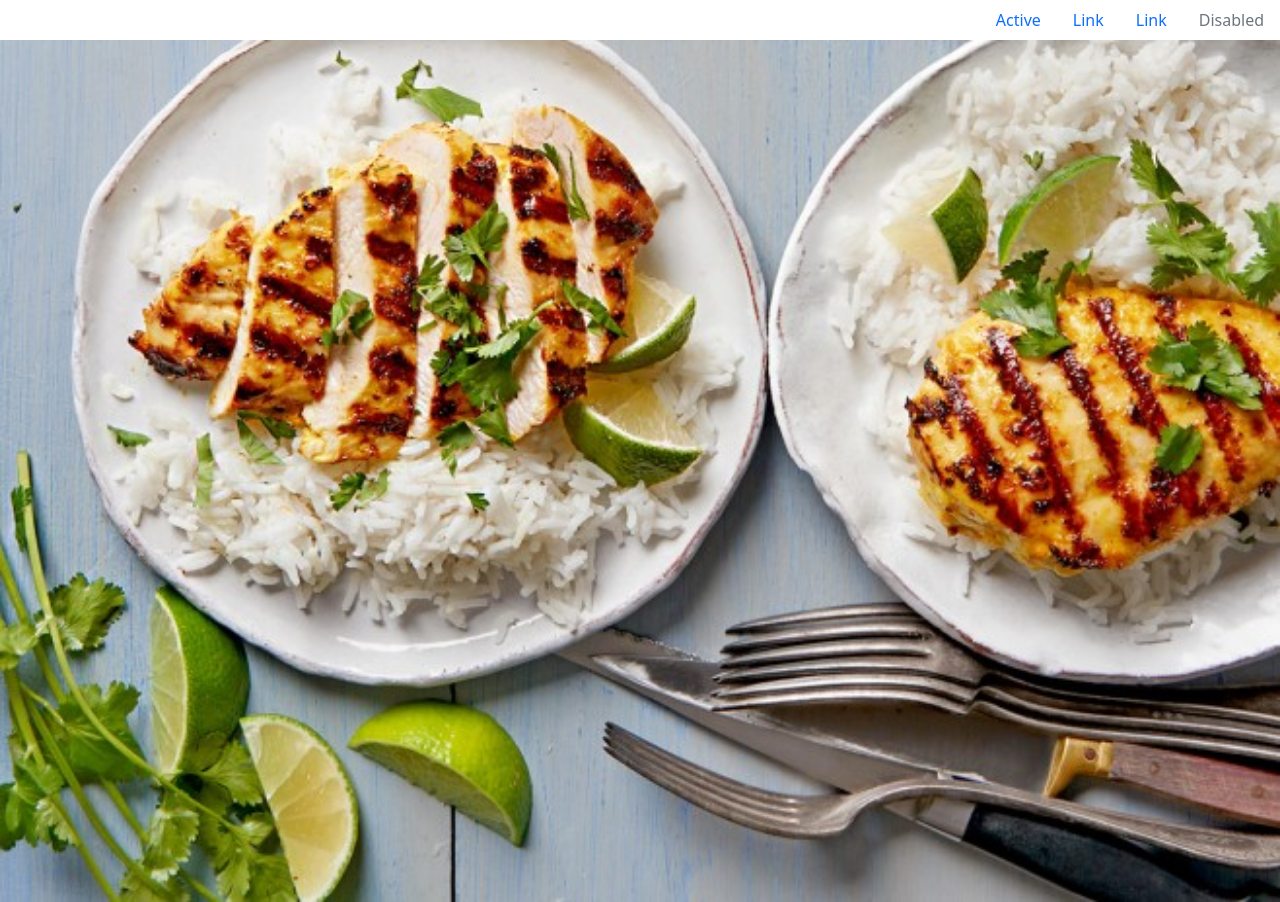
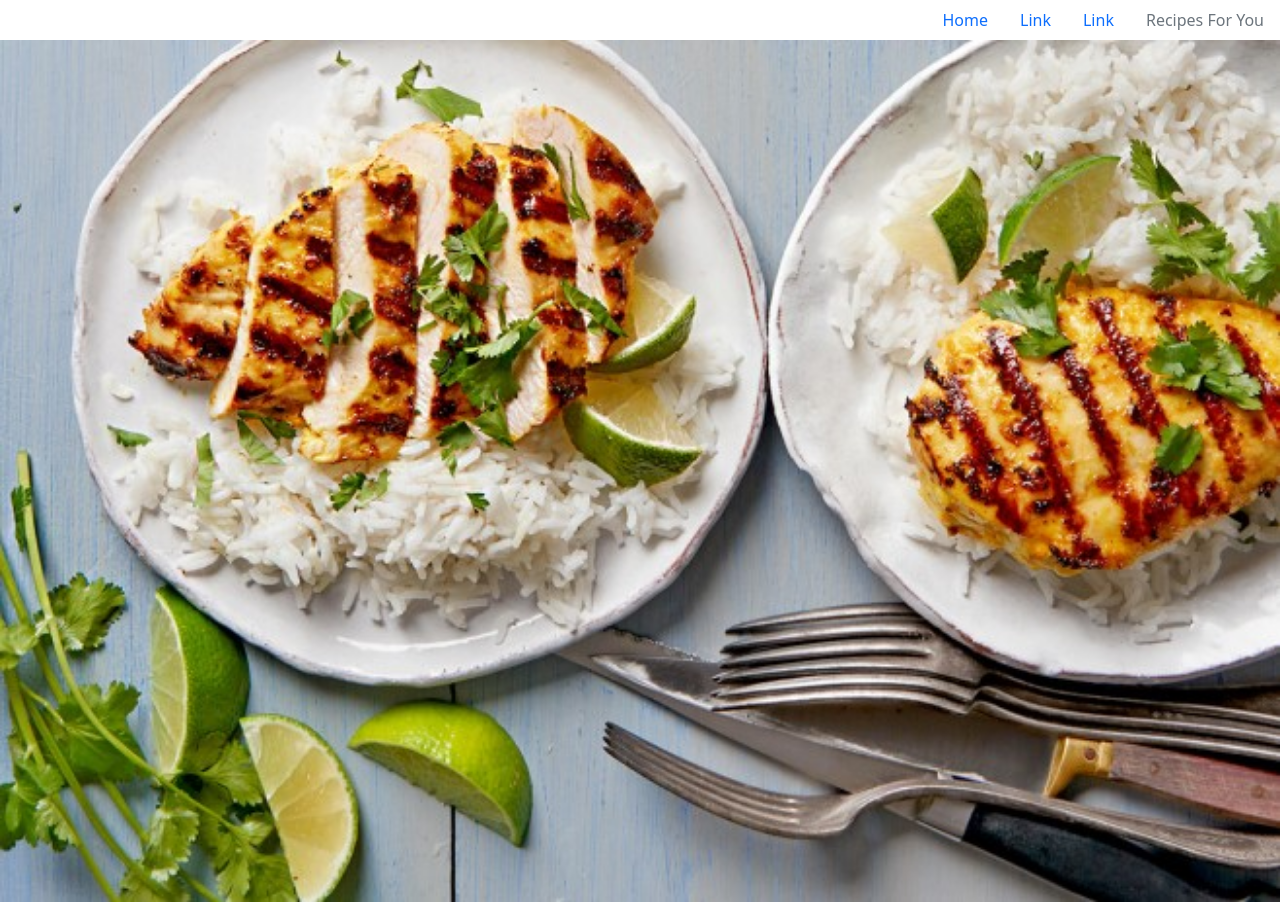
Before and after one commit to JamesFahey/recipe-app, a website: page index.html in a window 1280 px wide. Shown: the top 902 px of the page. Drawn offline with nearby package versions, Linux system fonts and the light colour scheme.

Commit message:
edit nav bar pages

```diff
--- a/index.html
+++ b/index.html
@@ -14,7 +14,7 @@
     <div>
         <ul class="nav justify-content-end">
             <li class="nav-item">
-              <a class="nav-link active" aria-current="page" href="#">Active</a>
+              <a class="nav-link active" aria-current="page" href="#">Home</a>
             </li>
             <li class="nav-item">
               <a class="nav-link" href="#">Link</a>
@@ -23,7 +23,7 @@
               <a class="nav-link" href="#">Link</a>
             </li>
             <li class="nav-item">
-              <a class="nav-link disabled">Disabled</a>
+              <a class="nav-link disabled">Recipes For You</a>
             </li>
           </ul>
     </div>
```
